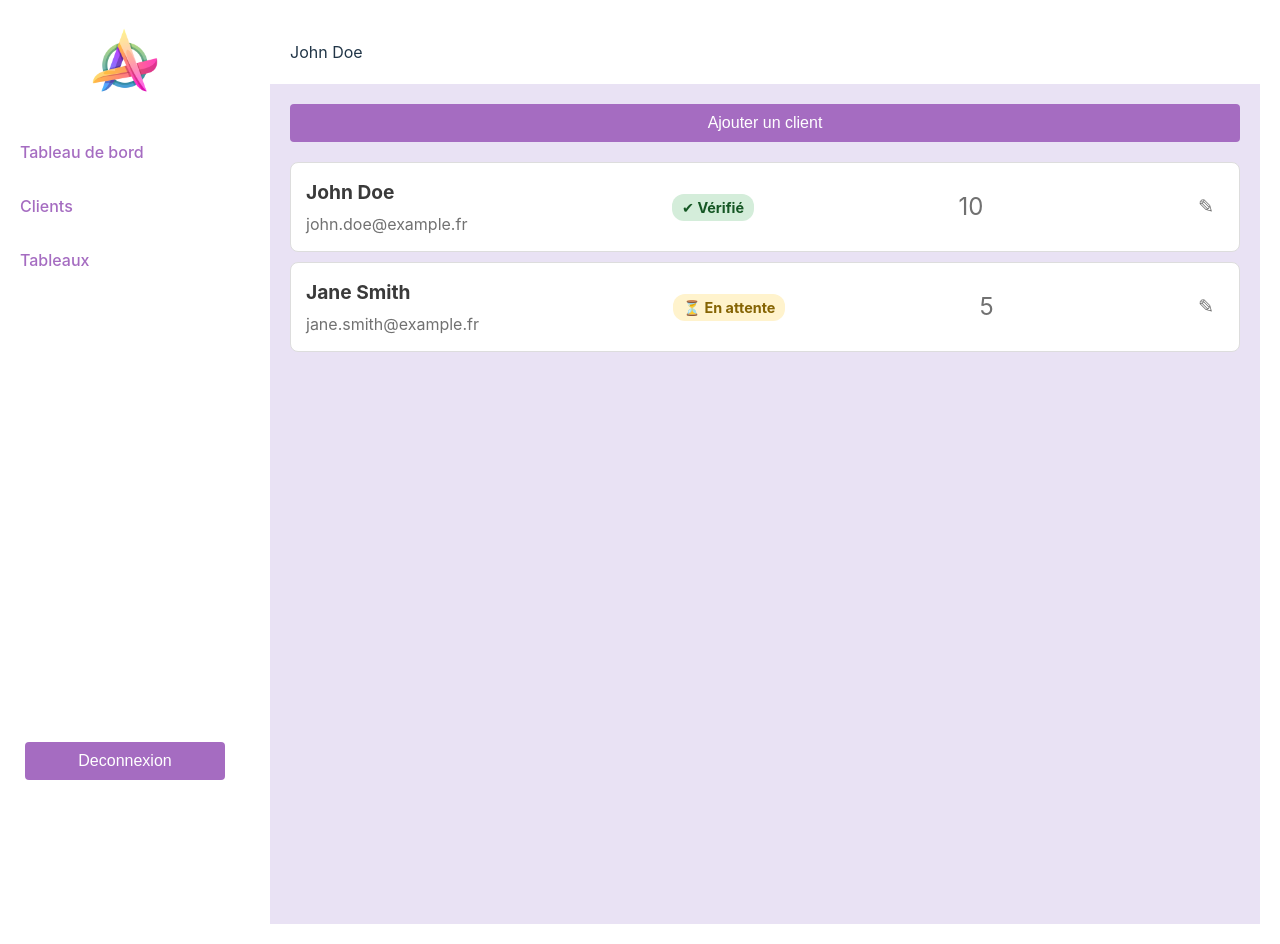
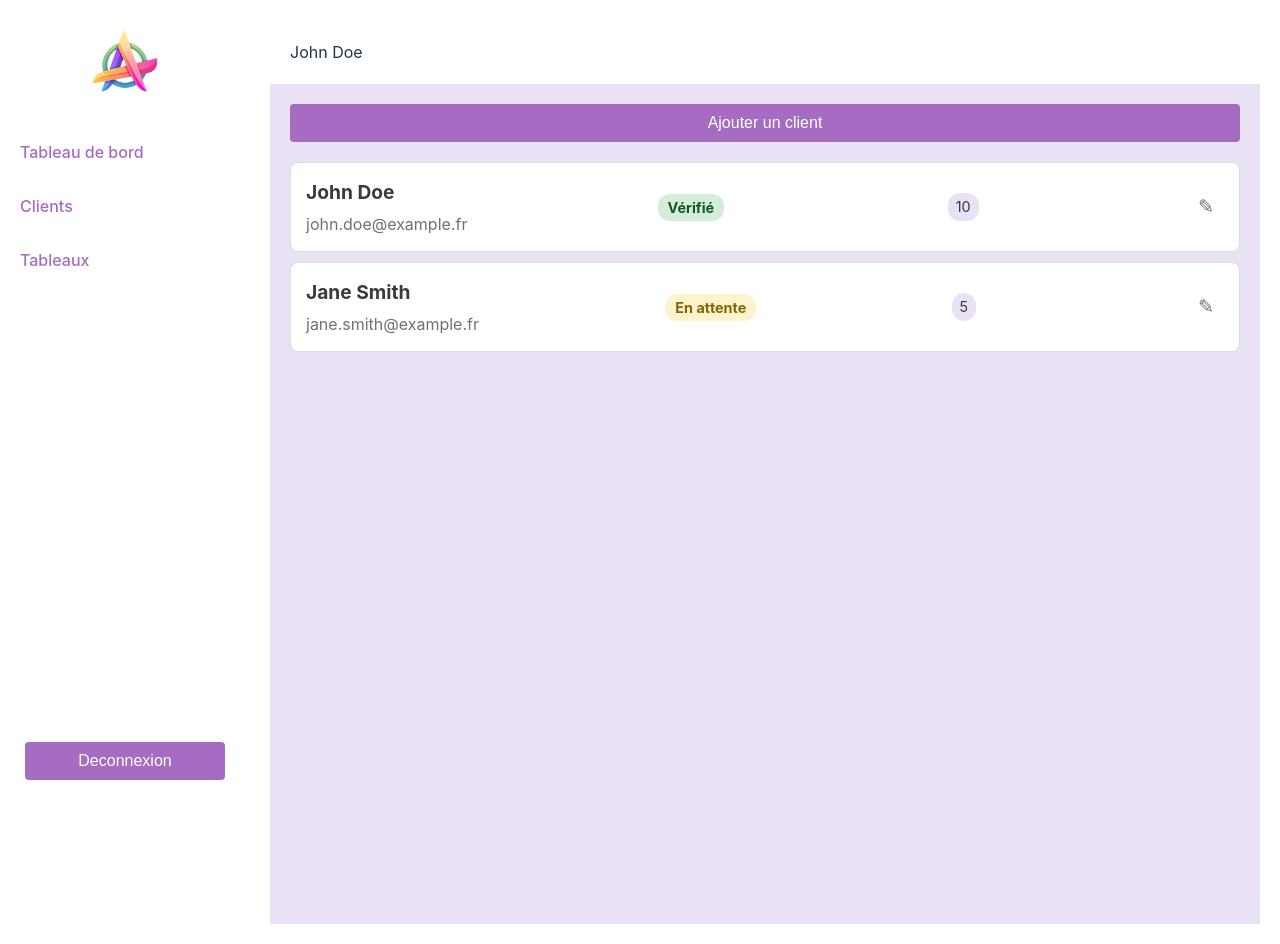
Before and after one commit to emelinebd/art_management_front, a React (Vite) app: page /users in a window 1280 px wide. Built offline with nearby package versions, Linux system fonts and the light colour scheme; the HTML template or start-up script is replaced by a standard one.

Commit message:
UserCard

```diff
--- a/src/Layouts/Users.jsx
+++ b/src/Layouts/Users.jsx
@@ -9,8 +9,8 @@ import UserCard from '../components/UserCard';
 import '../styles/Users.css';
 
 const users = [
-  { name: 'John Doe', email: 'john.doe@example.fr', status: 'Vérifié', imagesCount: 10 },
-  { name: 'Jane Smith', email: 'jane.smith@example.fr', status: 'En attente', imagesCount: 5 },
+  { name: 'John Doe', email: 'john.doe@example.fr', status: 'Vérifié', boardCount: 10 },
+  { name: 'Jane Smith', email: 'jane.smith@example.fr', status: 'En attente', boardCount: 5 },
   // Ajoutez plus d'utilisateurs ici
 ];
 
@@ -45,7 +45,7 @@ const Users = () => {
                 name={user.name}
                 email={user.email}
                 status={user.status}
-                imagesCount={user.imagesCount}
+                boardCount={user.boardCount}
               />
             ))}
           </div>
--- a/src/components/UserCard.jsx
+++ b/src/components/UserCard.jsx
@@ -4,7 +4,7 @@ import React from 'react';
 import PropTypes from 'prop-types';
 import '../styles/UserCard.css';
 
-const UserCard = ({ name, email, status, imagesCount }) => {
+const UserCard = ({ name, email, status, boardCount }) => {
   return (
     <div className="user-card">
       <div className="user-info">
@@ -13,11 +13,12 @@ const UserCard = ({ name, email, status, imagesCount }) => {
       </div>
       <div className="user-status">
         <span className={`status-badge ${status === 'Vérifié' ? 'verified' : 'pending'}`}>
-          {status === 'Vérifié' ? '✔ Vérifié' : '⏳ En attente'}
+          {status}
         </span>
       </div>
-      <div className="user-images">
-        <span className="images-count">{imagesCount}</span>
+      <div className="user-boards">
+
+        <span className="boards-count">{boardCount}</span>
       </div>
       <div className="user-actions">
         <button className="edit-button">
@@ -32,7 +33,7 @@ UserCard.propTypes = {
   name: PropTypes.string.isRequired,
   email: PropTypes.string.isRequired,
   status: PropTypes.string.isRequired,
-  imagesCount: PropTypes.number.isRequired,
+  boardCount: PropTypes.number.isRequired,
 };
 
 export default UserCard;
--- a/src/styles/UserCard.css
+++ b/src/styles/UserCard.css
@@ -1,3 +1,5 @@
+/* src/styles/UserCard.css */
+
 .user-card {
   display: flex;
   align-items: center;
@@ -37,9 +39,24 @@
   color: #856404;
 }
 
-.user-images {
-  font-size: 1.5em;
+.user-boards {
+  display: flex;
+  align-items: center;
+  width: 50px;
+}
+
+.boards-icon {
+  margin-right: 5px;
   color: #717171;
+}
+
+.boards-count {
+  display: inline-block;
+  padding: 3px 8px;
+  background-color: var(--third-color);
+  border-radius: 12px;
+  font-size: 0.9em;
+  color: #3a3a3a;
 }
 
 .edit-button {
@@ -49,3 +66,11 @@
   color: #717171;
   cursor: pointer;
 }
+
+.user-status {
+  width: 100px;
+}
+
+button.edit-button:hover {
+  background-color: var(--third-color);
+}
```
